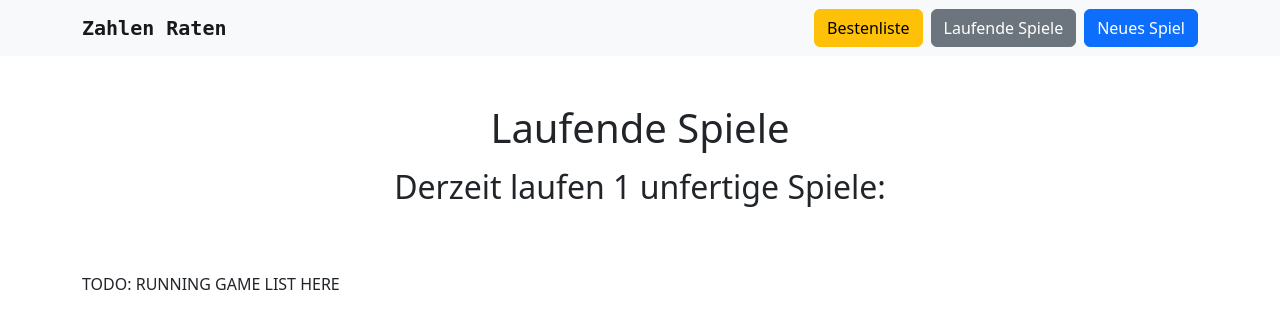
After one commit to leoddd/guess_the_number, a Python web app: template flask/templates/RunningGames.html in a window 1280 px wide. The commit adds this page. Shown: the top 329 px of the page. Run offline with Jinja, Linux system fonts and the light colour scheme; the template is opened without the code that fills it: most values are stand-ins (such as "Sample title", 1, 10 or a date in 2020).

Commit message:
Running games page

```diff
--- a/flask/templates/Base.html
+++ b/flask/templates/Base.html
@@ -17,12 +17,15 @@
 
     <nav class="navbar navbar-light bg-light">
         <div class="container">
-            <div class="navbar-brand">
-                Zahlen Raten
-            </div>
+            <a href="/" class="text-decoration-none text-reset">
+                <div class="navbar-brand">
+                    Zahlen Raten
+                </div>
+            </a>
 
             <div class="navbar-nav flex-row">
                 <a href="/leaderboard" class="nav-item d-inline-block btn btn-warning ms-2">Bestenliste</a>
+                <a href="/running" class="nav-item d-inline-block btn btn-secondary ms-2">Laufende Spiele</a>
                 <a href="/" class="nav-item d-inline-block btn btn-primary ms-2">Neues Spiel</a>
             </div>
 
--- a/flask/templates/RequestName.html
+++ b/flask/templates/RequestName.html
@@ -17,7 +17,7 @@
             Gib bitte deinen Namen ein um ein neues Spiel zu starten:
         </label>
         <form action="start" method="POST">
-            <input type="text" class="form-control mb-2" name="name" id="form_name" placeholder="Name" />
+            <input type="text" class="form-control mb-2" name="name" id="form_name" placeholder="Name..." />
             <input type="submit" class="btn btn-primary" value="Absenden" />
         </form>
     </div>
--- /dev/null
+++ b/flask/templates/RunningGames.html
@@ -0,0 +1,39 @@
+{% extends "Base.html" %}
+
+{% block head %}
+
+    <title>Zahlen Raten: Laufende Spiele</title>
+
+{% endblock %}
+
+{% block body %}
+
+    <div class="text-center mb-5" style="min-height: 120px;">
+
+        <h1 class="mb-3">
+            Laufende Spiele
+        </h1>
+
+        {% if running_games|length > 0 %}
+
+            <h2>
+                Derzeit laufen {{ running_games|length }} unfertige Spiele:
+            </h2>
+
+        {% else %}
+
+            <h2>
+                Derzeit laufen keine Spiele. Starte hier ein neues:
+            </h2>
+            <a href="/" class="btn btn-primary">Neues Spiel</a>
+
+        {% endif %}
+    </div>
+
+    {% if running_games|length > 0 %}
+
+        TODO: RUNNING GAME LIST HERE
+
+    {% endif %}
+
+{% endblock %}
--- a/flask/templates/partials/LeaderboardTable.html
+++ b/flask/templates/partials/LeaderboardTable.html
@@ -1,3 +1,5 @@
+TODO: PROPERLY STYLE THIS
+
 <table>
     <thead>
         <tr>
```
Also changed, not shown: flask/app.py (+7 -0 lines), flask/templates/Game.html (+18 -5 lines).
